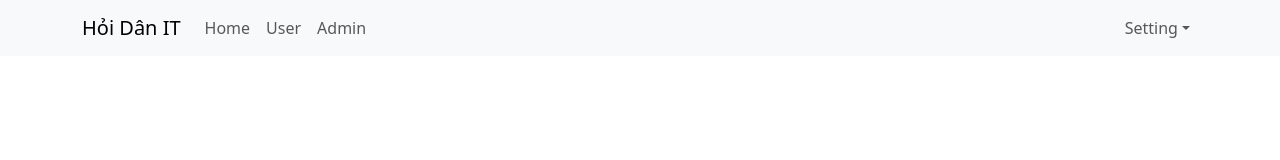
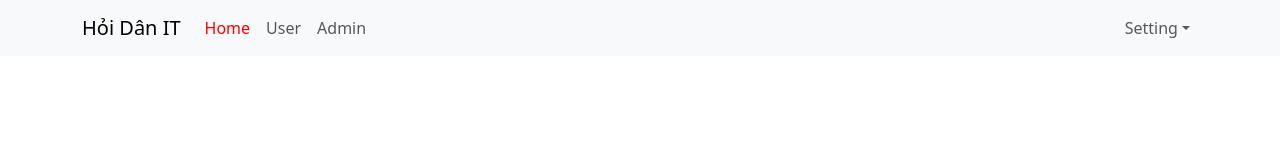
Before and after one commit to antking19/hoidanit-test-demo-react, a React (Create React App) app: page / in a window 1280 px wide. Shown: the top 160 px of the page. Built offline with nearby package versions, Linux system fonts and the light colour scheme.

Commit message:
Video50 - Active Link - NavLink

```diff
--- a/src/App.scss
+++ b/src/App.scss
@@ -7,3 +7,15 @@ body {
     -webkit-font-smoothing: antialiased;
     -moz-osx-font-smoothing: grayscale;
 }
+
+.app-container {
+    .header-container {
+        .navbar-nav {
+            .nav-link {
+                &.active {
+                    color: red;
+                }
+            }
+        }
+    }
+}
--- a/src/components/Header/Header.js
+++ b/src/components/Header/Header.js
@@ -2,7 +2,7 @@ import Container from "react-bootstrap/Container";
 import Nav from "react-bootstrap/Nav";
 import Navbar from "react-bootstrap/Navbar";
 import NavDropdown from "react-bootstrap/NavDropdown";
-import { Link } from "react-router-dom";
+import { NavLink } from "react-router-dom";
 
 const Header = () => {
     return (
@@ -12,25 +12,31 @@ const Header = () => {
                 <Navbar.Toggle aria-controls="basic-navbar-nav" />
                 <Navbar.Collapse id="basic-navbar-nav">
                     <Nav className="me-auto">
-            <Link to="/" className="nav-link">
+                        <NavLink to="/" className="nav-link">
                             Home
-            </Link>
-            <Link to="/users" className="nav-link">
+                        </NavLink>
+                        <NavLink to="/users" className="nav-link">
                             User
-            </Link>
-            <Link to="/admins" className="nav-link">
+                        </NavLink>
+                        <NavLink to="/admins" className="nav-link">
                             Admin
-            </Link>
+                        </NavLink>
                         {/* <Nav.Link href="#home">Home</Nav.Link>
                             <Nav.Link href="#user">Users</Nav.Link>
                             <Nav.Link href="#admin">Admin</Nav.Link> */}
                     </Nav>
                     <Nav>
                         <NavDropdown title="Setting" id="basic-nav-dropdown">
-              <NavDropdown.Item href="#action/3.1">Login</NavDropdown.Item>
-              <NavDropdown.Item href="#action/3.2">Sign in</NavDropdown.Item>
+                            <NavDropdown.Item href="#action/3.1">
+                                Login
+                            </NavDropdown.Item>
+                            <NavDropdown.Item href="#action/3.2">
+                                Sign in
+                            </NavDropdown.Item>
                             <NavDropdown.Divider />
-              <NavDropdown.Item href="#action/3.3">Profile</NavDropdown.Item>
+                            <NavDropdown.Item href="#action/3.3">
+                                Profile
+                            </NavDropdown.Item>
                         </NavDropdown>
                     </Nav>
                 </Navbar.Collapse>
```
Also changed, not shown: src/App.js (indentation only), src/index.js (indentation only). Lines whose indentation alone changed are shown as unchanged.
